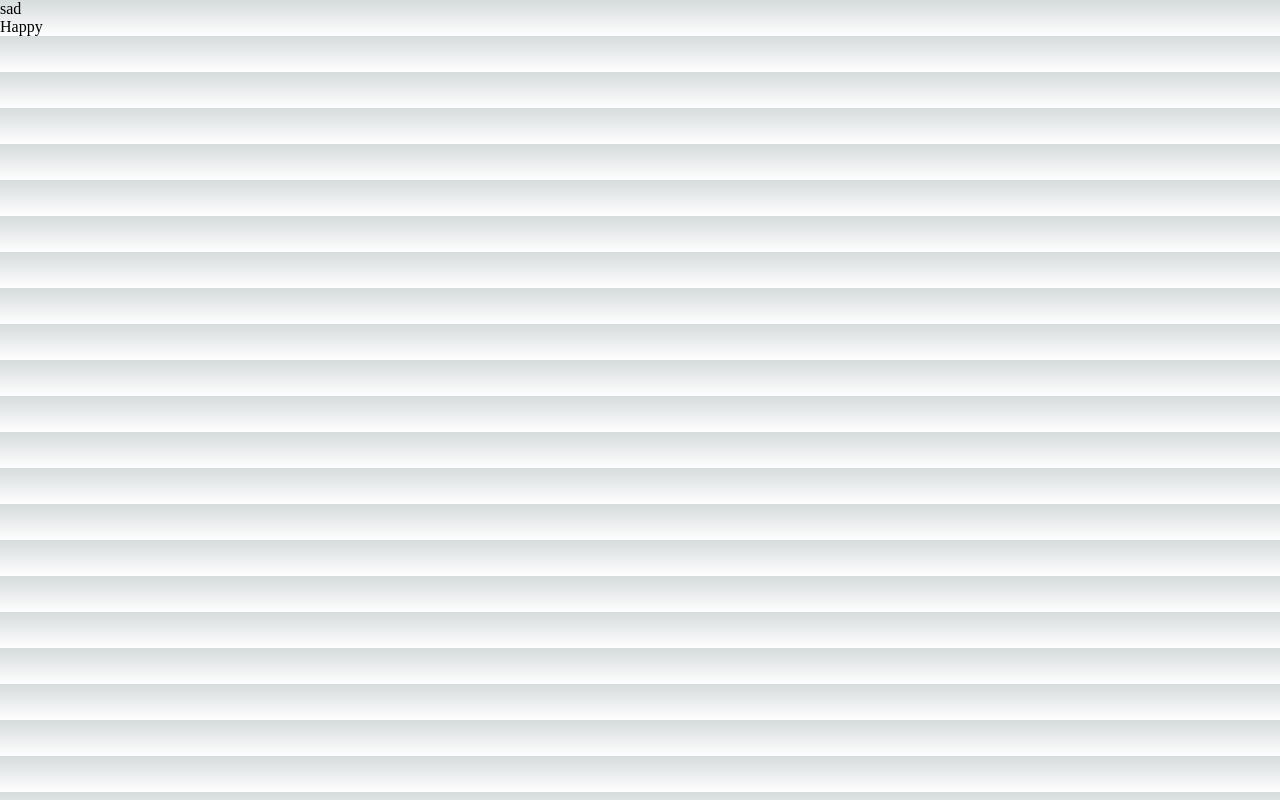
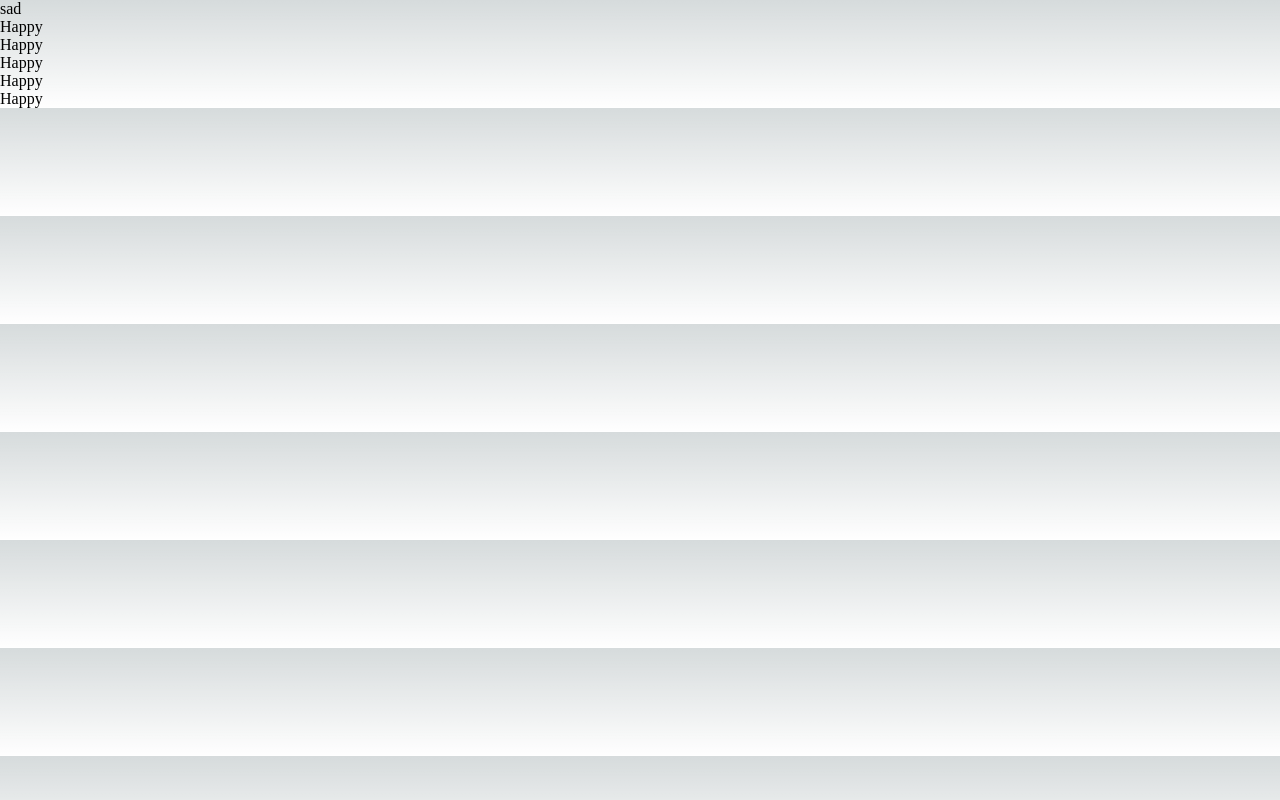
Before and after one commit to choboeyo/cloneCoding, a Next.js app: page / in a window 1280 px wide. Built offline with nearby package versions, Linux system fonts and the light colour scheme.

Commit message:
feat:test

```diff
--- a/src/pages/index.tsx
+++ b/src/pages/index.tsx
@@ -8,6 +8,10 @@ export default function Home() {
     <>
       <div>sad</div>
       <div>Happy</div>
+      <div>Happy</div>
+      <div>Happy</div>
+      <div>Happy</div>
+      <div>Happy</div>
     </>
   );
 }
```
